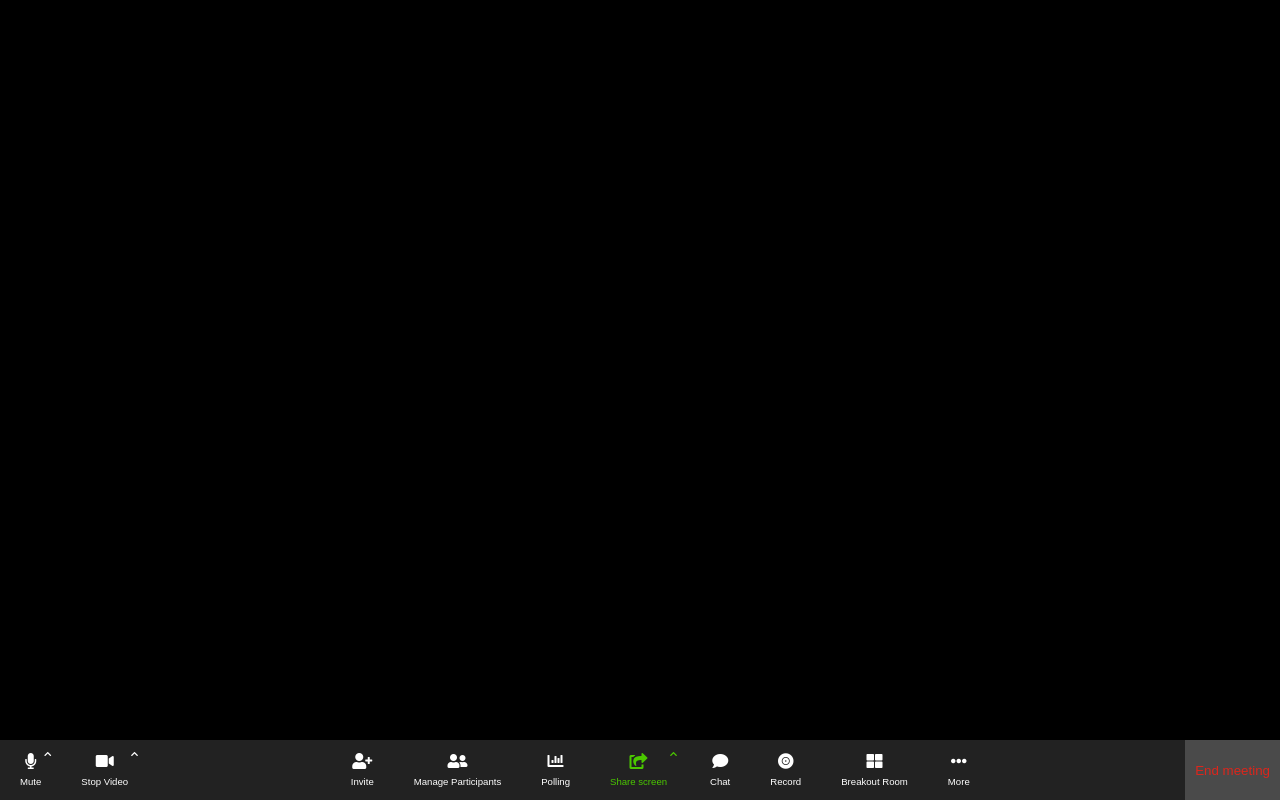
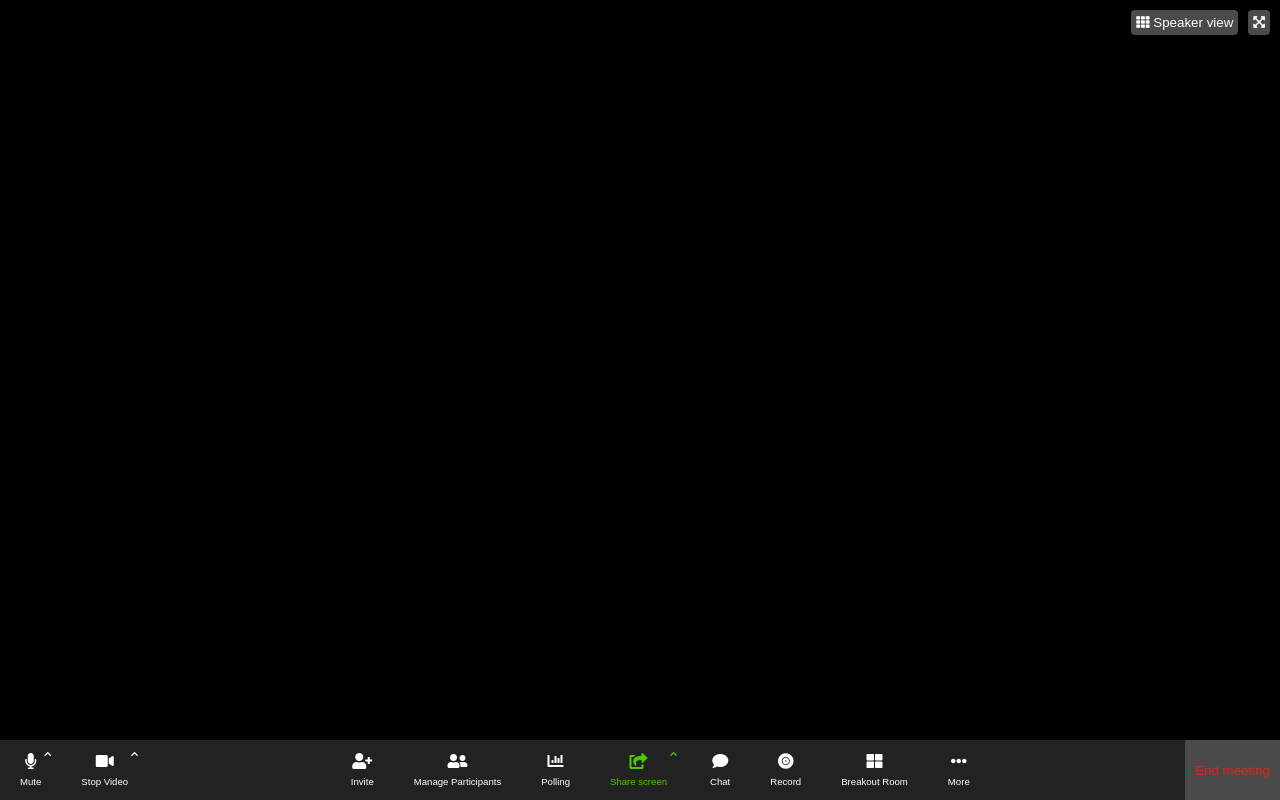
Before and after one commit to Valkyrux/html-css-zoom, a plain HTML site: page index.html in a window 1280 px wide. Drawn offline with Linux system fonts and the light colour scheme.

Commit message:
coso-sopra

```diff
--- a/css/style.css
+++ b/css/style.css
@@ -28,6 +28,7 @@ li {
 }
 
 nav.main-bar {
+    min-width: 900px;
     width: 100%;
     height: 60px;
     position: fixed;
@@ -112,3 +113,19 @@ nav .center-col ul .main-btn.arrow {
 .main-btn:hover {
     background-color:var(--gray);
 }
+/* second-bar */
+header .second-bar {
+    width: 100%;
+    display: flex;
+    justify-content: flex-end;
+    padding: 10px;
+}
+
+header .second-bar .second-btn{
+    margin-left: 10px;
+    background-color: var(--gray);
+    color: white;
+    border: 0;
+    padding: 5px;
+    border-radius: 4px;
+}
--- a/index.html
+++ b/index.html
@@ -111,6 +111,16 @@
                     </div>
                 </nav>
 
+                <nav class="second-bar">
+                    <button class="second-btn">
+                        <i class="fas fa-th"></i> Speaker view
+                    </button>
+
+                    <button class="second-btn">
+                        <i class="fas fa-expand-arrows-alt"></i>
+                    </button>
+                </nav>
+
             </header>
         </div>
     </body>
```
